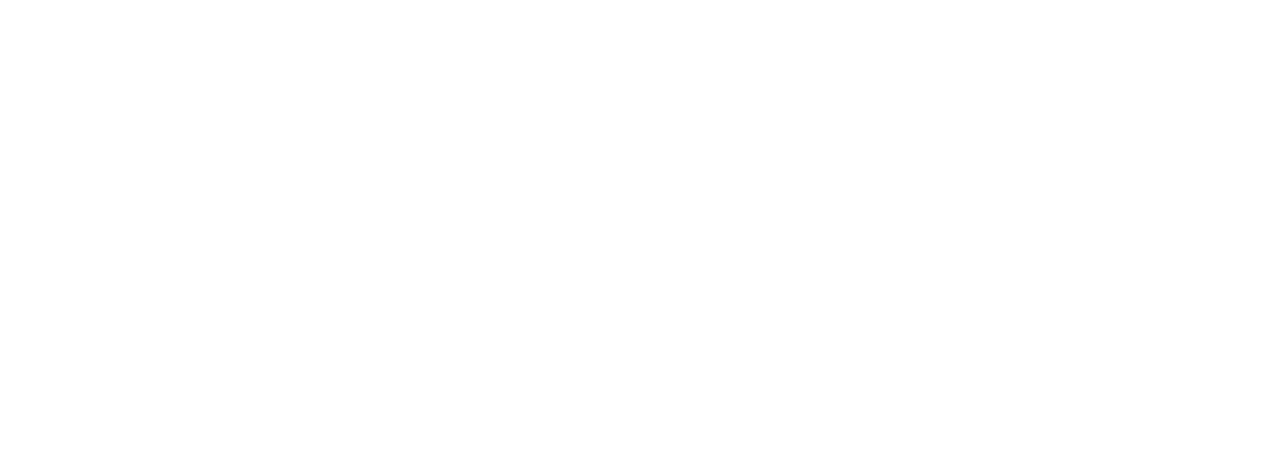
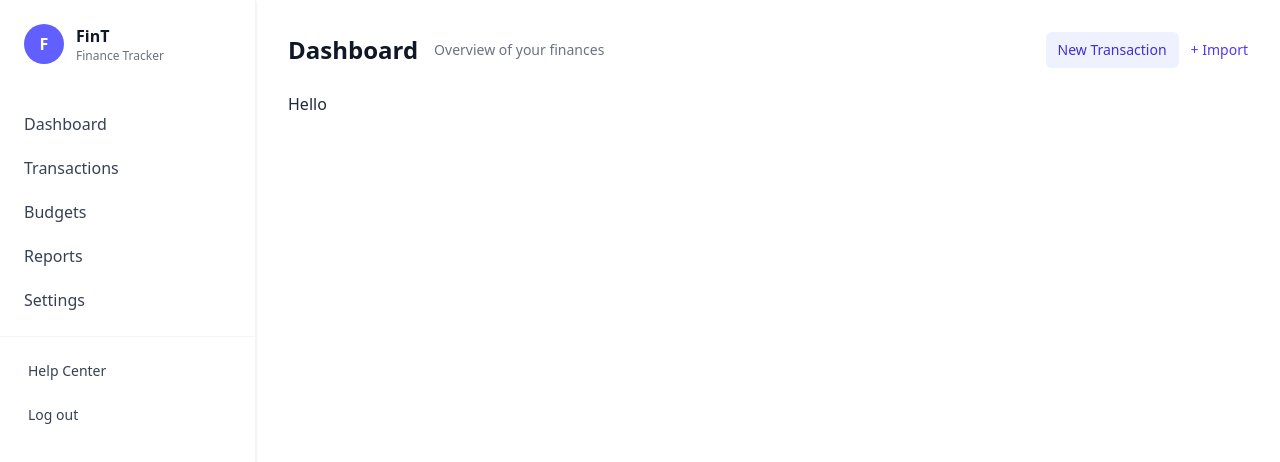
Before and after one commit to Lio3307/Finance-Tracker, a React (Vite) app: page /dashboard in a window 1280 px wide. Before the commit this address had no page. Shown: the top 462 px of the page. Built offline with nearby package versions, Linux system fonts and the light colour scheme.

Commit message:
adding dashboard comonent

```diff
--- a/src/App.tsx
+++ b/src/App.tsx
@@ -1,19 +1,20 @@
-import { Route, Routes } from "react-router-dom"
-import Home from "./pages/Home"
-import SignUp from "./components/layouts/auth/SignUp"
-import SignIn from "./components/layouts/auth/SignIn"
+import { Route, Routes } from "react-router-dom";
+import Home from "./pages/Home";
+import SignUp from "./components/layouts/auth/SignUp";
+import SignIn from "./components/layouts/auth/SignIn";
+import Dashboard from "./pages/Dashboard";
 
 function App() {
-
   return (
     <>
       <Routes>
-        <Route path="/" element={<Home/>}/>
-        <Route path="/signUp" element={<SignUp/>}/>
-        <Route path="/signIn" element={<SignIn/>}/>
+        <Route path="/" element={<Home />} />
+        <Route path="/signUp" element={<SignUp />} />
+        <Route path="/signIn" element={<SignIn />} />
+        <Route path="/dashboard" element={<Dashboard />} />
       </Routes>
     </>
-  )
+  );
 }
 
-export default App
+export default App;
--- /dev/null
+++ b/src/pages/Dashboard.tsx
@@ -0,0 +1,13 @@
+import Sidebar from "../components/layouts/dashboard/Sidebar";
+
+const Dashboard = () => {
+  return (
+    <>
+      <Sidebar>
+        <h2>Hello</h2>
+      </Sidebar>
+    </>
+  );
+};
+
+export default Dashboard;
```
